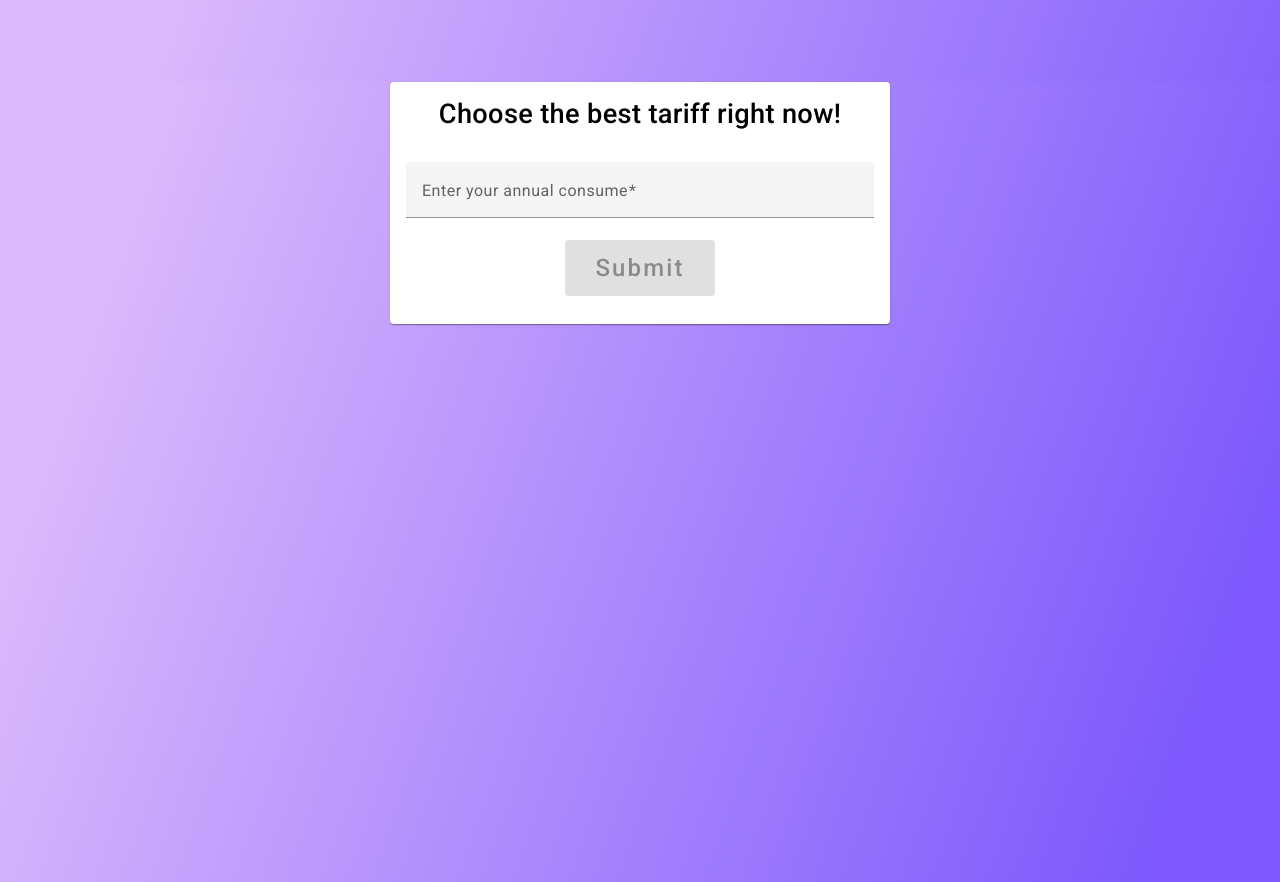
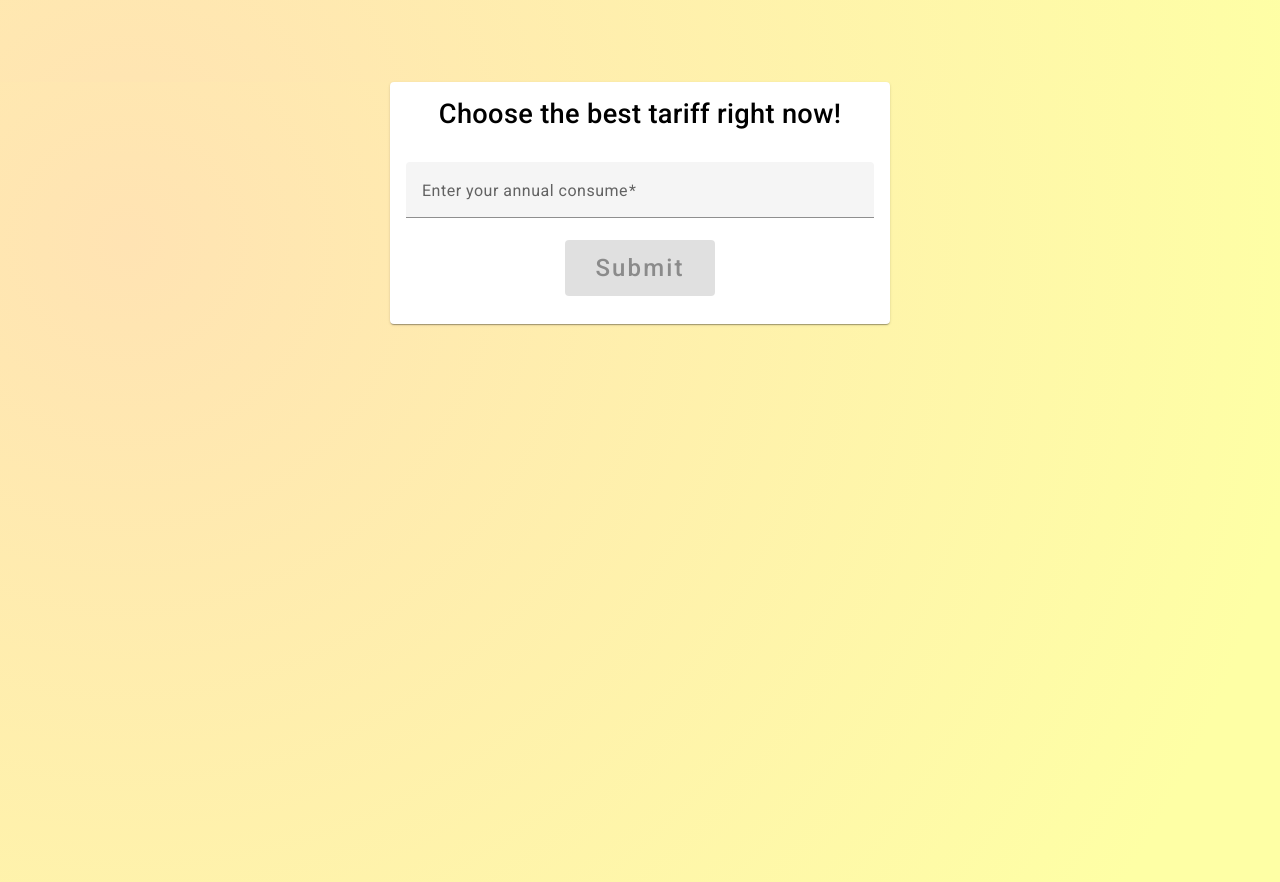
Before and after one commit to alinabati93/TariffComparison-forntend, an Angular app: page /tariff in a window 1280 px wide. Built offline with nearby package versions, Linux system fonts and the light colour scheme.

Commit message:
change theme

```diff
--- a/angular.json
+++ b/angular.json
@@ -28,7 +28,7 @@
               "src/assets"
             ],
             "styles": [
-              "@angular/material/prebuilt-themes/deeppurple-amber.css",
+              "@angular/material/prebuilt-themes/indigo-pink.css",
               "src/styles.scss"
             ],
             "scripts": []
@@ -97,7 +97,7 @@
               "src/assets"
             ],
             "styles": [
-              "@angular/material/prebuilt-themes/deeppurple-amber.css",
+              "@angular/material/prebuilt-themes/indigo-pink.css",
               "src/styles.scss"
             ],
             "scripts": []
--- a/src/app/tariff/tariff-result/tariff-result.component.scss
+++ b/src/app/tariff/tariff-result/tariff-result.component.scss
@@ -14,7 +14,7 @@ $border: 1px solid rgba(0, 0, 0, 0.2);
 .tariff-container {
   .tariff-header {
     display: none;
-    background-color: #54c5d0;
+    background-color: #30a0e0;
     font-weight: bold;
     font-family: Arial, Helvetica, sans-serif;
   }
--- a/src/styles.scss
+++ b/src/styles.scss
@@ -5,5 +5,5 @@ body {
   height: 100%;
   margin: 0;
   font-family: Roboto, "Helvetica Neue", sans-serif;
-  background: linear-gradient(109.6deg, rgb(218, 185, 252) 11.2%, rgb(125, 89, 252) 91.1%);
+  background: radial-gradient(circle at 10% 20%, #ffe3b3 0%, rgb(254, 255, 165) 90%);
 }
```
